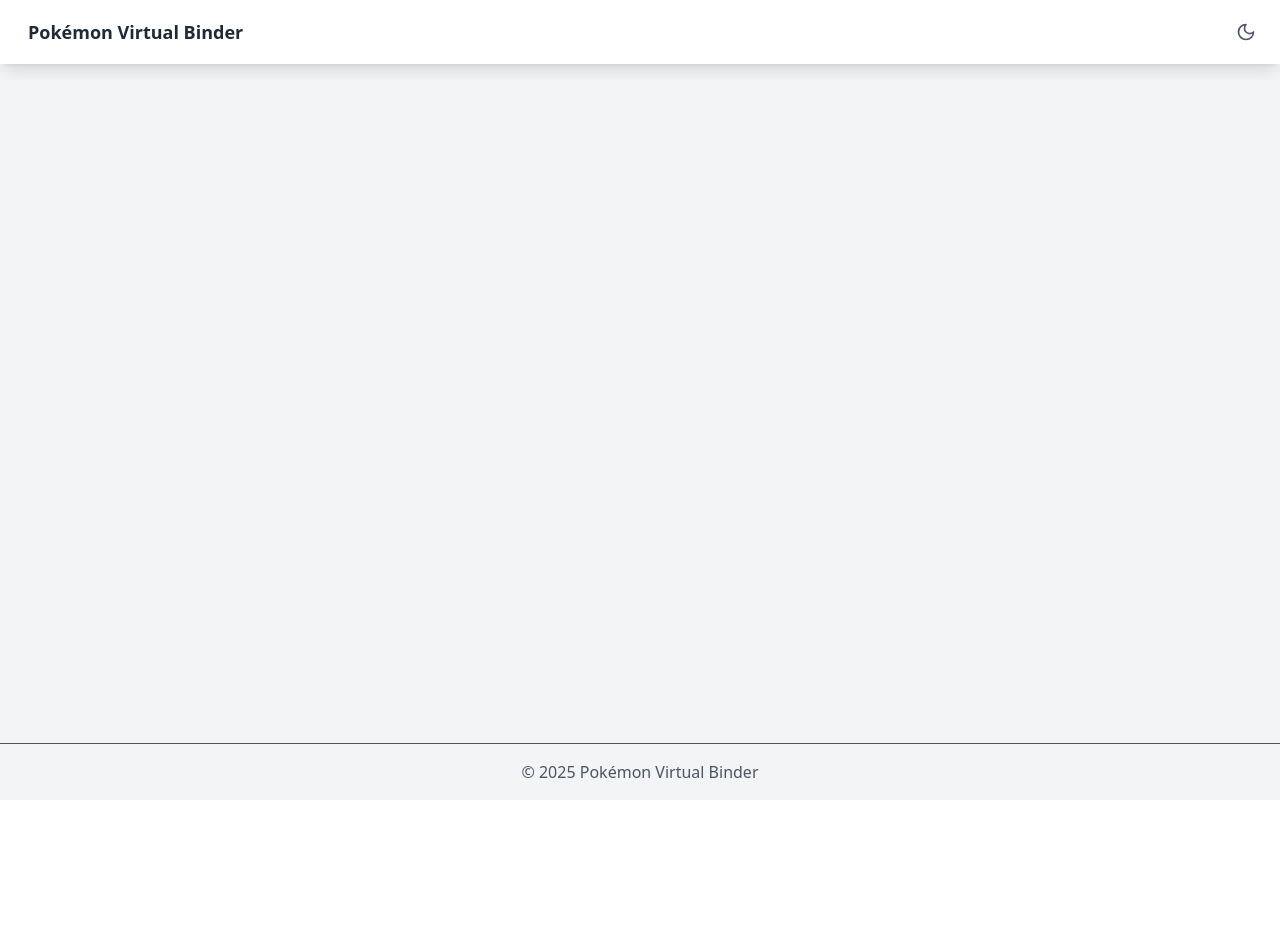
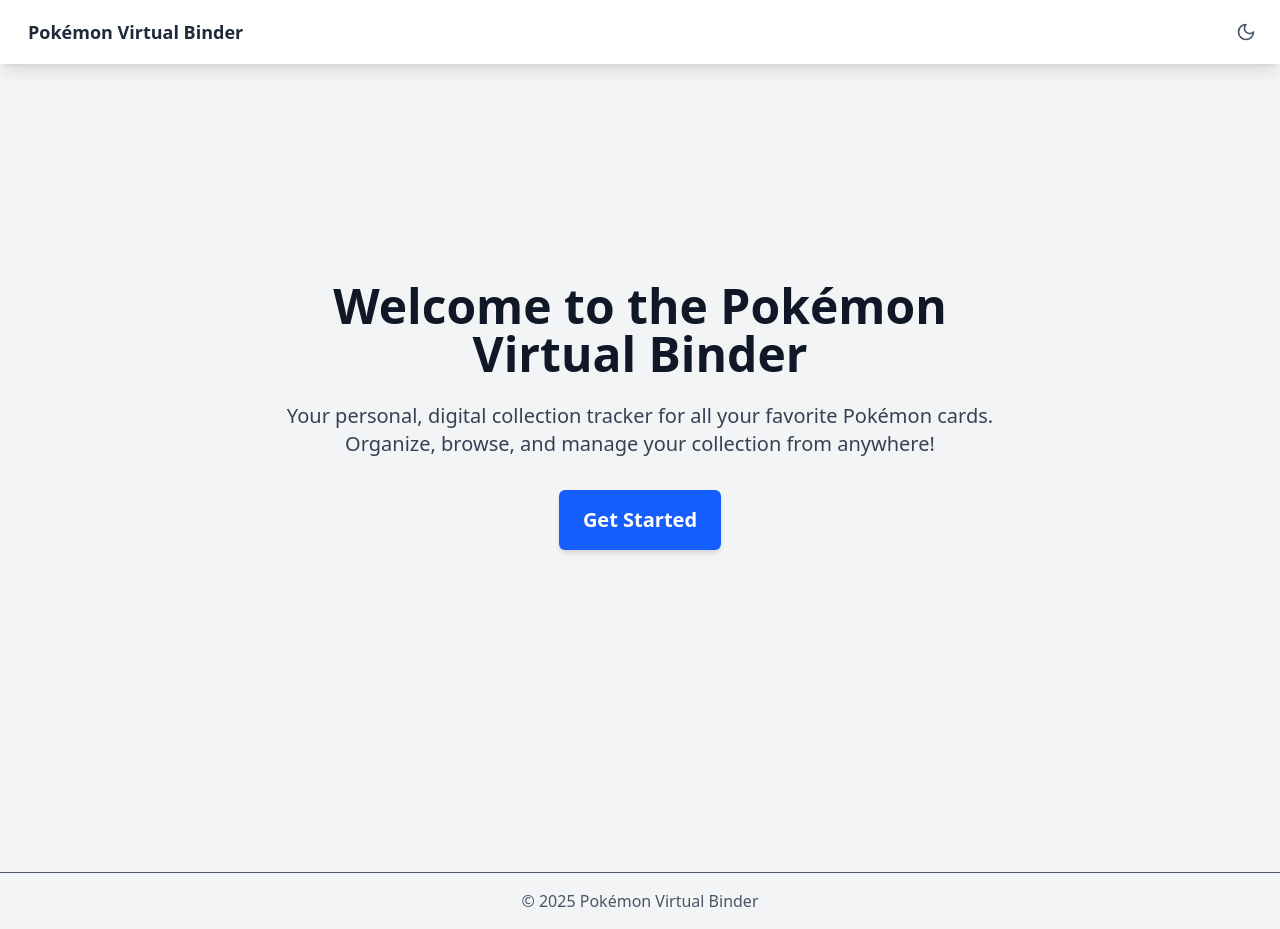
Before and after one commit to SantinoPetrovic/poke-binder-frontend, a React app: page / in a window 1280 px wide. Before the commit the page ends 800 px from the top, so only its background shows below. Built offline with nearby package versions, Linux system fonts and the light colour scheme; no server answers.

Commit message:
Home page for visitors and logged in users.

```diff
--- a/src/pages/Home.tsx
+++ b/src/pages/Home.tsx
@@ -1,6 +1,55 @@
+import React from 'react';
+import { useNavigate } from 'react-router-dom';
+import { authService } from '../services/AuthService';
+
 const Home = () => {
+  const navigate = useNavigate();
+  const isLoggedIn = authService.isAuthenticated();
+  const user = authService.getUser();
+  const username = user?.username ?? 'Undefined';
+
   return (
-    <h1>Home</h1>
+    <div className="min-h-screen flex flex-col items-center justify-center bg-gray-100 dark:bg-gray-900 transition-colors duration-200 px-4">
+      <div className="max-w-3xl text-center">
+        {!isLoggedIn ? (
+          <>
+            <h1 className="text-5xl lg:text-5xl sm:text-7xl font-extrabold text-gray-900 dark:text-white mb-6">
+              Welcome to the Pokémon Virtual Binder
+            </h1>
+            <p className="text-xl lg:text-xl sm:text-3xl text-gray-700 dark:text-gray-300 mb-8">
+              Your personal, digital collection tracker for all your favorite Pokémon cards.
+              Organize, browse, and manage your collection from anywhere!
+            </p>
+            <button
+              onClick={() => navigate('/login')}
+              className="cursor-pointer w-full sm:w-auto text-xl lg:text-xl sm:text-2xl px-6 lg:px-6 sm:px-8 py-4 lg:py-4 sm:py-6 bg-blue-600 hover:bg-blue-700 text-white font-semibold rounded-md shadow-md transition-colors duration-200"
+            >
+              Get Started
+            </button>
+          </>
+        ) : (
+          <>
+            <h1 className="text-3xl sm:text-4xl font-bold text-gray-900 dark:text-white">
+              Welcome back, {username}!
+            </h1>
+            <p className="mt-3 text-gray-700 dark:text-gray-300 text-base text-xl lg:text-xl sm:text-3xl leading-relaxed">
+              Ready to manage your collection? Here's what you can do today:
+            </p>
+            <ul className="mt-6 space-y-2 text-gray-600 dark:text-gray-400 text-left text-xl lg:text-xl sm:text-3xl text-base">
+              <li>View and organize your card binder</li>
+            </ul>
+            <div className="mt-8 flex flex-col sm:flex-row gap-4 justify-center">
+              <button
+                onClick={() => navigate('/binder')}
+                className="w-full sm:w-auto bg-blue-600 hover:bg-blue-700 text-white font-semibold px-6 lg:px-6 sm:px-8 py-4 lg:py-4 sm:py-6 rounded-md transition duration-200"
+              >
+                View My Binder
+              </button>
+            </div>
+          </>
+        )}
+      </div>
+    </div>
   );
 };
 
```
